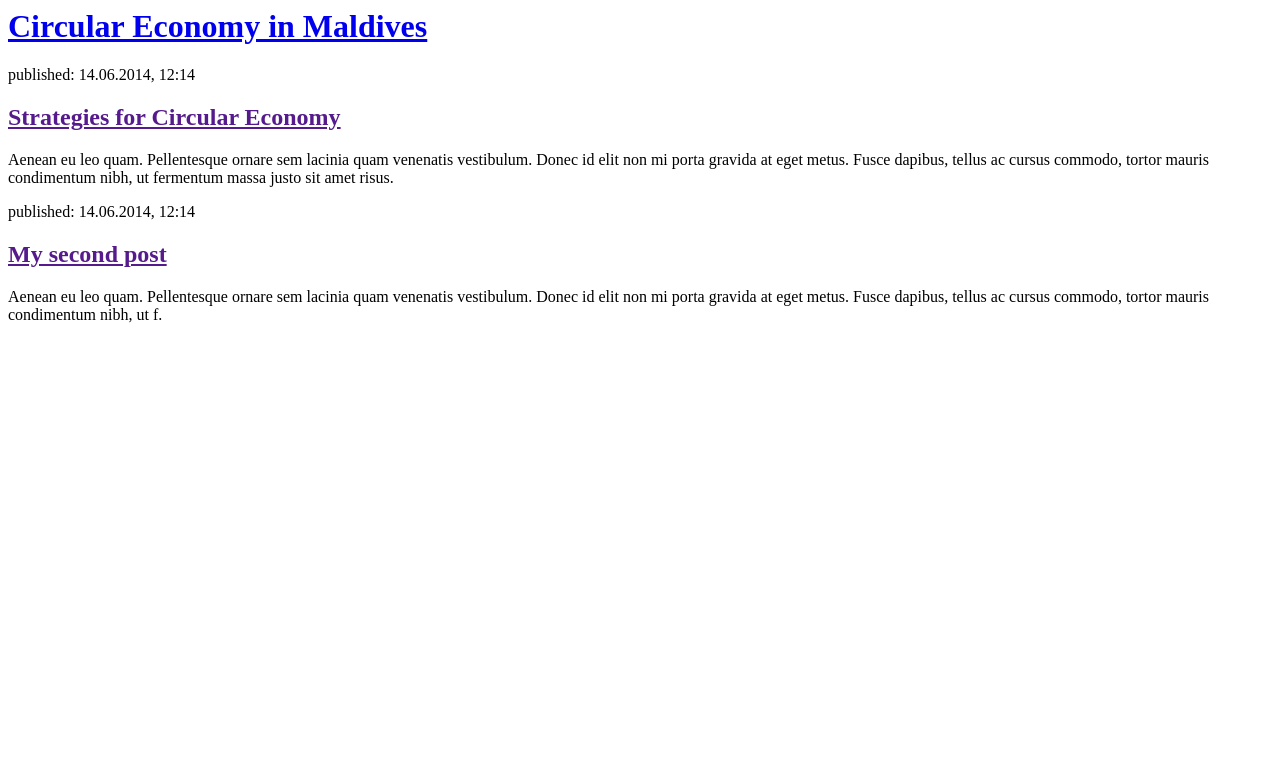
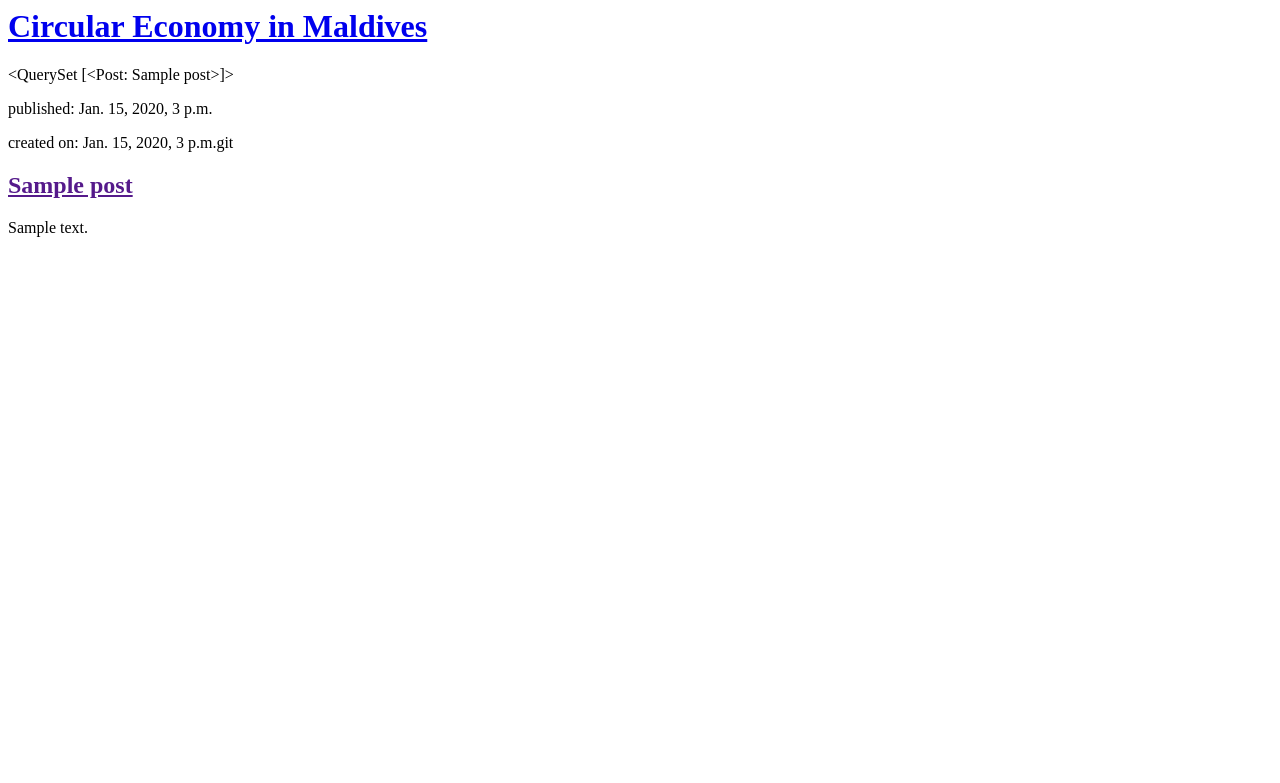
Before and after one commit to hawwanashfa/myfirstblog, a Django app: page / in a window 1280 px wide. Shown: the top 783 px of the page. Run offline with Django 3.2, Linux system fonts and the light colour scheme; tables that the repository leaves empty hold one stand-in row (values such as "Sample post").

Commit message:
Modified templates to display posts from database.

```diff
--- a/blog/templates/blog/post_list.html
+++ b/blog/templates/blog/post_list.html
@@ -6,17 +6,15 @@
         <div>
             <h1><a href="/">Circular Economy in Maldives </a></h1>
         </div>
+{{ posts }}
+{% for post in posts %}
+    <div>
+        <p>published: {{ post.published_date }}</p>
+        <p>created on: {{ post.created_date }}git</p>
+        <h2><a href="">{{ post.title }}</a></h2>
+        <p>{{ post.text|linebreaksbr }}</p>
+    </div>
+{% endfor %}
 
-        <div>
-            <p>published: 14.06.2014, 12:14</p>
-            <h2><a href="">Strategies for Circular  Economy</a></h2>
-            <p>Aenean eu leo quam. Pellentesque ornare sem lacinia quam venenatis vestibulum. Donec id elit non mi porta gravida at eget metus. Fusce dapibus, tellus ac cursus commodo, tortor mauris condimentum nibh, ut fermentum massa justo sit amet risus.</p>
-        </div>
-
-        <div>
-            <p>published: 14.06.2014, 12:14</p>
-            <h2><a href="">My second post</a></h2>
-            <p>Aenean eu leo quam. Pellentesque ornare sem lacinia quam venenatis vestibulum. Donec id elit non mi porta gravida at eget metus. Fusce dapibus, tellus ac cursus commodo, tortor mauris condimentum nibh, ut f.</p>
-        </div>
     </body>
 </html>
--- a/blog/views.py
+++ b/blog/views.py
@@ -1,4 +1,6 @@
 from django.shortcuts import render
-
+from django.utils import timezone
+from .models import Post
 def post_list(request):
-    return render(request, 'blog/post_list.html', {})
+    posts = Post.objects.filter(published_date__lte=timezone.now()).order_by('published_date')
+    return render(request, 'blog/post_list.html', {"posts": posts})
```
